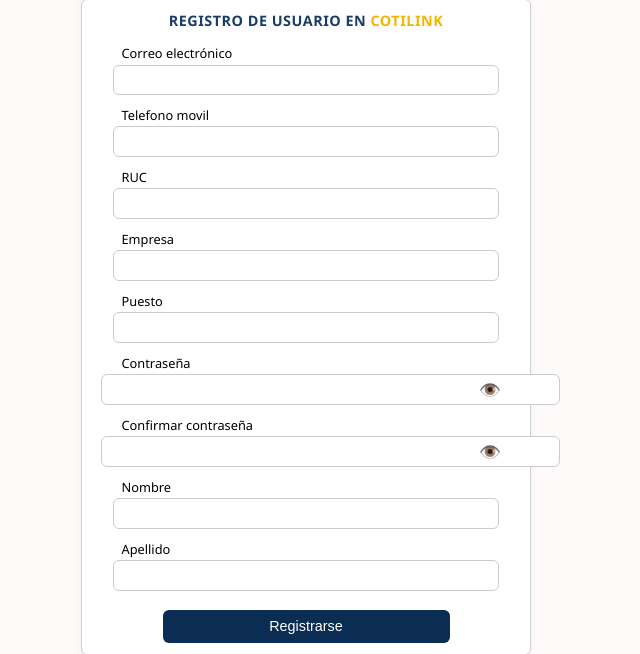
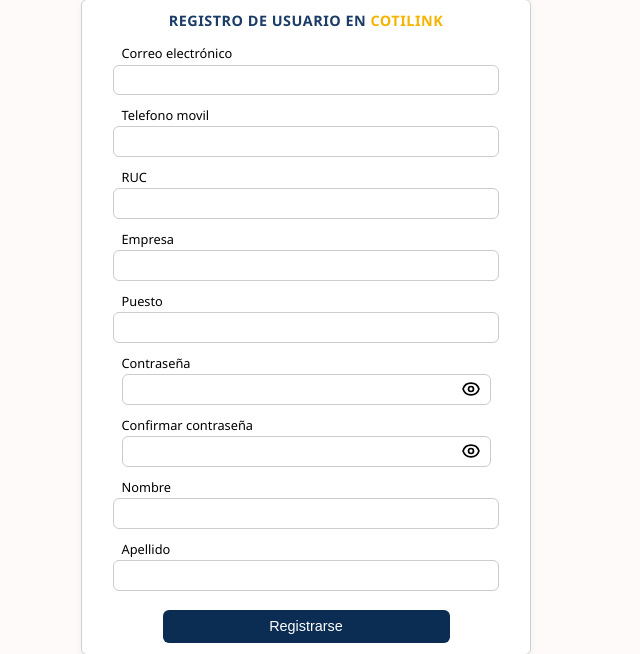
Before and after one commit to leomalon/quote_mvp, a Django app: page /users/register/ in a window 1280 px wide. Shown: the part 73-727 px from the top of the page, without its empty margins (334-974 px from the left). Run offline with Django 5.2, Linux system fonts and the light colour scheme.

Commit message:
New icon in register

```diff
--- a/users/static/users/style_register.css
+++ b/users/static/users/style_register.css
@@ -64,6 +64,40 @@
   margin: 0.15rem auto 0 auto; /* Top margin + horizontal center */
 }
 
+.password-wrapper {
+    position: relative;
+    width: 90%;
+    margin: 0.15rem auto;
+}
+
+.password-wrapper input[type="password"],
+.password-wrapper input[type="text"] {
+    width: 100%;
+    padding-right: 2.5rem;
+    font-size: 0.75rem;
+    padding: 0.45rem;
+    border: 1px solid #ccc;
+    border-radius: 6px;
+    box-sizing: border-box;
+}
+
+.toggle-password {
+    position: absolute;
+    top: 50%;
+    right: 10px;
+    transform: translateY(-50%);
+    cursor: pointer;
+    user-select: none;
+    display: flex;
+    align-items: center;
+    justify-content: center;
+}
+
+.eye-icon {
+    width: 1.25rem;
+    height: 1.25rem;
+}
+
 .btn-submit {
   margin: 1.2rem auto 0 auto; /* top: 1.2rem, sides auto for centering */
   display: block;             /* required for margin auto to work */
--- a/users/templates/users/register.html
+++ b/users/templates/users/register.html
@@ -33,7 +33,13 @@
                     <div class="password-wrapper">
                         {{ field }}
                         <span class="toggle-password" onclick="togglePassword('{{ field.auto_id }}', this)">
-                            👁️
+                            <!-- Eye open (default) -->
+                            <svg class="eye-icon" xmlns="http://www.w3.org/2000/svg" fill="none" viewBox="0 0 24 24" stroke="black" stroke-width="2">
+                                <path stroke-linecap="round" stroke-linejoin="round"
+                                    d="M15 12a3 3 0 11-6 0 3 3 0 016 0z" />
+                                <path stroke-linecap="round" stroke-linejoin="round"
+                                    d="M2.458 12C3.732 7.943 7.523 5 12 5c4.477 0 8.268 2.943 9.542 7-1.274 4.057-5.065 7-9.542 7-4.477 0-8.268-2.943-9.542-7z" />
+                            </svg>
                         </span>
                     </div>
                 {% else %}
@@ -57,42 +63,30 @@
 </div>
 
 <script>
-function togglePassword(fieldId, icon) {
+function togglePassword(fieldId, iconWrapper) {
     const input = document.getElementById(fieldId);
-    if (input) {
-        if (input.type === 'password') {
-            input.type = 'text';
-            icon.textContent = '🙈'; // Eye closed
-        } else {
-            input.type = 'password';
-            icon.textContent = '👁️'; // Eye open
-        }
-    }
+    if (!input) return;
+
+    const isVisible = input.type === 'text';
+    input.type = isVisible ? 'password' : 'text';
+
+    // Toggle icon
+    iconWrapper.innerHTML = isVisible ? `
+        <svg class="eye-icon" xmlns="http://www.w3.org/2000/svg" fill="none" viewBox="0 0 24 24" stroke="black" stroke-width="2">
+            <path stroke-linecap="round" stroke-linejoin="round"
+                d="M15 12a3 3 0 11-6 0 3 3 0 016 0z" />
+            <path stroke-linecap="round" stroke-linejoin="round"
+                d="M2.458 12C3.732 7.943 7.523 5 12 5c4.477 0 8.268 2.943 9.542 7-1.274 4.057-5.065 7-9.542 7-4.477 0-8.268-2.943-9.542-7z" />
+        </svg>
+    ` : `
+        <svg class="eye-icon" xmlns="http://www.w3.org/2000/svg" fill="none" viewBox="0 0 24 24" stroke="black" stroke-width="2">
+            <path stroke-linecap="round" stroke-linejoin="round"
+                d="M13.875 18.825A10.05 10.05 0 0112 19c-4.478 0-8.27-2.944-9.543-7a10.053 10.053 0 013.155-4.547M6.47 6.47A9.956 9.956 0 0112 5c4.478 0 8.27 2.944 9.543 7a10.05 10.05 0 01-1.249 2.527M9.88 9.88a3 3 0 014.24 4.24M3 3l18 18" />
+        </svg>
+    `;
 }
 </script>
 
-<style>
-.password-wrapper {
-    position: relative;
-}
-
-.password-wrapper input[type="password"],
-.password-wrapper input[type="text"] {
-    width: 100%;
-    padding-right: 2.5rem;
-}
-
-.toggle-password {
-    position: absolute;
-    top: 50%;
-    right: 10px;
-    transform: translateY(-50%);
-    cursor: pointer;
-    font-size: 1.1rem;
-    color: #666;
-    user-select: none;
-}
-</style>
 
 {% endblock %}
 
```
